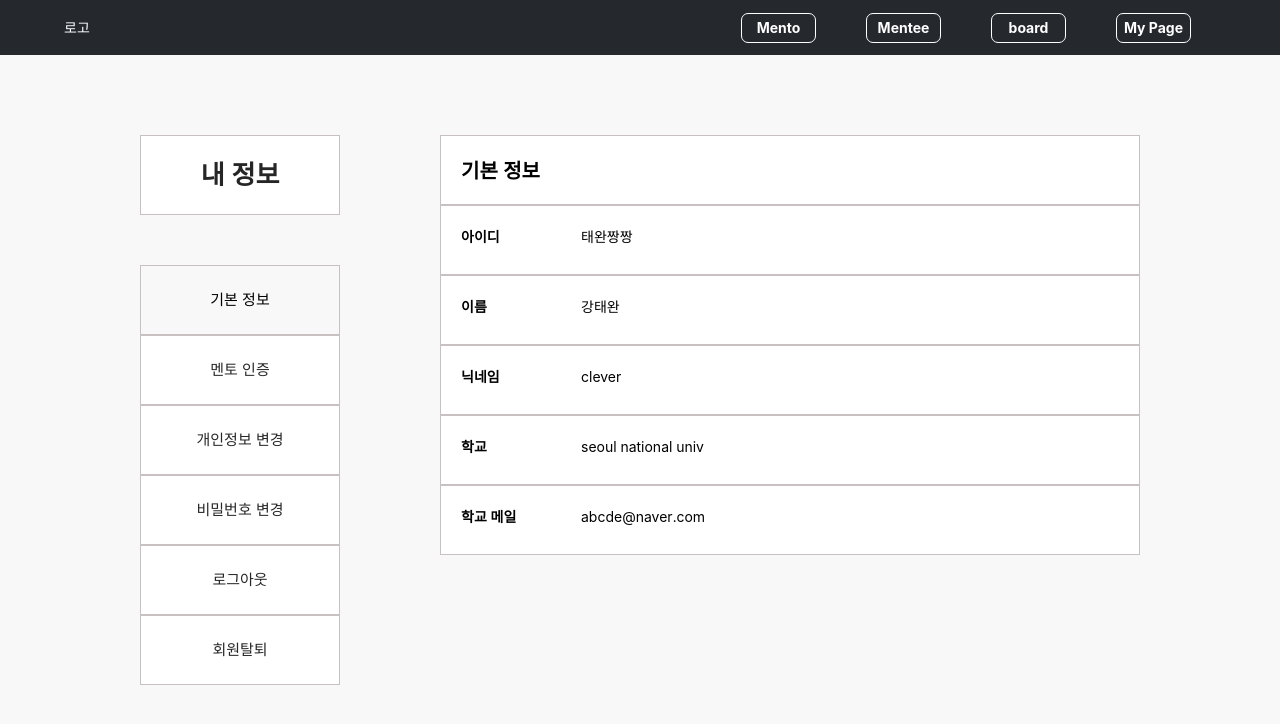
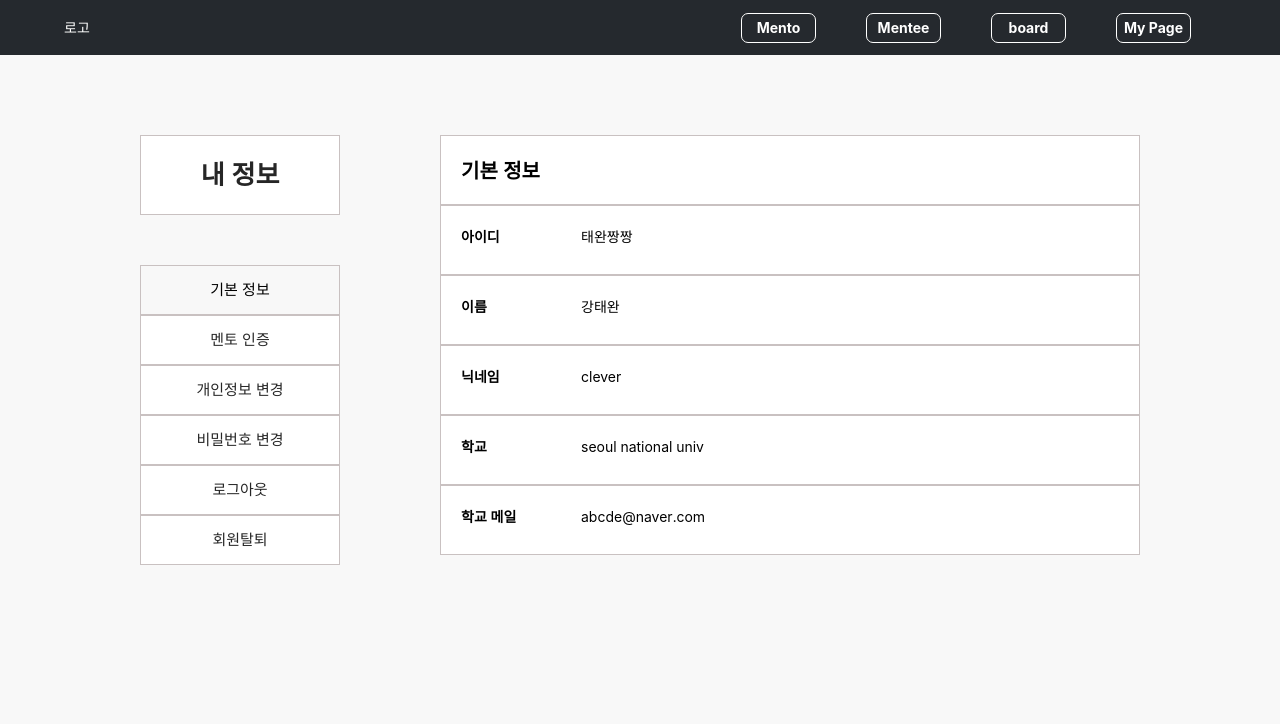
Before and after one commit to taewankang/elekant_front, a React (Create React App) app in the folder front/: page /mypage in a window 1280 px wide. Shown: the top 724 px of the page. Built offline with nearby package versions, Linux system fonts and the light colour scheme.

Commit message:
modify mypage screen

```diff
--- a/front/src/component/mypage/ChangePassword.js
+++ b/front/src/component/mypage/ChangePassword.js
@@ -1,12 +1,8 @@
 //마이 페이지 - 비밀번호 변경
 import React, {useState, useEffect, useCallback} from 'react';
-import {Block, Bold, Input, Title, CompleteButton, ButtonContainer} from './style';
+import {Container, Block, Bold, Input, Title, CompleteButton, ButtonContainer} from './style';
 import styled from 'styled-components';
 import {BUTTON_COLOR} from '../../color';
-const ChangeContainer = styled.div`
-    width: 700px;
-    height: 400px;
-`
 
 const PasswordException = styled.span`
     color: ${BUTTON_COLOR};
@@ -42,7 +38,7 @@ const ChangePassword = () => {
     }
 
     return (
-        <ChangeContainer>
+        <Container>
             <Title>비밀번호 변경</Title>
             <form onSubmit={onSubmit}>
                 <Block>
@@ -62,7 +58,7 @@ const ChangePassword = () => {
                     <CompleteButton>비밀번호 변경</CompleteButton>
                 </ButtonContainer>
             </form>
-        </ChangeContainer>
+        </Container>
     )
 }
 
--- a/front/src/component/mypage/Exit.js
+++ b/front/src/component/mypage/Exit.js
@@ -1,13 +1,10 @@
 // 마이 페이지 - 회원 탈퇴
 import React, {useState, useEffect} from 'react';
 import styled from 'styled-components';
-import {Block, Title, CompleteButton} from './style';
+import {Container, Block, Title, CompleteButton} from './style';
 import {useSelector, useDispatch} from 'react-redux';
 import { useCallback } from 'react';
-const ExitContainer = styled.div`
-    width: 700px;
-    height: 400px;
-`
+
 const ButtonContainer = styled.div`
     margin-top: 50px;
     display: flex;
@@ -23,7 +20,7 @@ const Exit = () => {
         // })
     })
     return (
-        <ExitContainer>
+        <Container>
             <Title>회원탈퇴</Title>
             <Block style={{height: '150px', display: 'block'}}>
                 정말 탈퇴하시겠습니까?
@@ -31,7 +28,7 @@ const Exit = () => {
                     <CompleteButton onClick={onClick}>회원탈퇴</CompleteButton>
                 </ButtonContainer>
             </Block>
-        </ExitContainer>
+        </Container>
     )
 }
 
--- /dev/null
+++ b/front/src/component/mypage/HorizontalMenu.js
@@ -0,0 +1,11 @@
+import React from 'react';
+
+const HorizontalMenu = ({menuIdx, setMenuIdx}) => {
+    return (
+        <div>
+
+        </div>
+    )
+}
+
+export default HorizontalMenu
--- a/front/src/component/mypage/Logout.js
+++ b/front/src/component/mypage/Logout.js
@@ -1,12 +1,8 @@
 //마이 페이지 - 로그아웃
 import React, {useCallback} from 'react';
 import styled from 'styled-components';
-import {Title, Block, CompleteButton} from './style';
+import {Container, Title, Block, CompleteButton} from './style';
 import {useSelector, useDispatch} from 'react-redux';
-const LogoutContainer = styled.div`
-    width: 700px;
-    height: 400px;
-`
 
 const ButtonContainer = styled.div`
     margin-top: 50px;
@@ -24,7 +20,7 @@ const Logout = ({history}) => {
     })
 
     return (
-        <LogoutContainer>
+        <Container>
             <Title>로그아웃</Title>
             <Block style={{height: '150px', display: 'block'}}>
                 정말 로그아웃 하시겠습니까?
@@ -32,7 +28,7 @@ const Logout = ({history}) => {
                     <CompleteButton onClick={logoutClick}>로그아웃</CompleteButton>
                 </ButtonContainer>
             </Block>
-        </LogoutContainer>
+        </Container>
     )
 }
 
--- a/front/src/component/mypage/NormalInfo.js
+++ b/front/src/component/mypage/NormalInfo.js
@@ -1,19 +1,14 @@
 // 마이 페이지 - 기본 정보
 import React from 'react';
 import styled from 'styled-components';
-import {Block, Bold, Title} from './style';
+import {Container, Block, Bold, Title} from './style';
 import {useSelector} from 'react-redux';
-const NormalContainer = styled.div`
-    width: 1000px;
-    height: 500px;
-    font-color: #000000;
-`
 
 const NormalInfo = () => {
     const {id, name, nickname, school, mail} = useSelector(state => state.reducer);
 
     return (
-        <NormalContainer>
+        <Container>
             <Title>기본 정보</Title>
             <Block>
                 <Bold>아이디</Bold> {id}
@@ -30,7 +25,7 @@ const NormalInfo = () => {
             <Block>
                 <Bold>학교 메일</Bold> {mail}
             </Block>
-        </NormalContainer>
+        </Container>
     )
 }
 
--- a/front/src/component/mypage/PersonalInfo.js
+++ b/front/src/component/mypage/PersonalInfo.js
@@ -1,17 +1,11 @@
 //마이 페이지 - 개인 정보 변경
 import React, {useState, useEffect, useCallback} from 'react';
 import styled from 'styled-components';
-import {Block, Bold, Title, Input, CompleteButton, ButtonContainer} from './style';
+import {Container, Block, Bold, Title, Input, CompleteButton, ButtonContainer} from './style';
 import {useSelector} from 'react-redux';
 import {PlusCircleOutlined} from '@ant-design/icons'
 import {BUTTON_COLOR} from '../../color';
 import 'antd/dist/antd.css';
-
-const PersonContainer = styled.div`
-    width: 700px;
-    height: 400px;
-`
-
 const NameException = styled.span`
     color: ${BUTTON_COLOR};
     font-size: 12px;
@@ -50,7 +44,7 @@ const PersonalInfo = () => {
     }, [])
 
     return (
-        <PersonContainer>
+        <Container>
             <Title>개인정보 변경</Title>
             <form onSubmit={onSubmit}>
                 <Block>
@@ -76,7 +70,7 @@ const PersonalInfo = () => {
                     <CompleteButton>수정 완료</CompleteButton>
                 </ButtonContainer>
             </form>
-        </PersonContainer>
+        </Container>
     )
 }
 
--- a/front/src/component/mypage/Menu.js
+++ b/front/src/component/mypage/VerticalMenu.js
@@ -16,7 +16,7 @@ const Block = styled.div`
 `
 const Button = styled.button`
   width: 200px;
-  height: 70px;
+  height: 50px;
   display: flex;
   flex-direction: column;
   background-color: #FFFFFF;
@@ -30,7 +30,7 @@ const Button = styled.button`
 
 const ClickButton = styled.button`
   width: 200px;
-  height: 70px;
+  height: 50px;
   display: flex;
   flex-direction: column;
   background-color: ${MY_PAGE_BUTTON};
@@ -45,6 +45,9 @@ const ClickButton = styled.button`
 
 const MenuContainer=styled.div`
   margin-right: 100px;
+  margin-left: 10px;
+  width: 200px;
+  min-width: 200px;
 `
 
 const Menu = ({menuIdx, setMenuIdx}) => {
--- a/front/src/component/mypage/style.js
+++ b/front/src/component/mypage/style.js
@@ -1,13 +1,32 @@
 import {MY_PAGE_BORDER, BUTTON_COLOR} from '../../color';
 import styled from 'styled-components';
+import {MY_PAGE_APP_WIDTH} from '../../constant';
+export const Container = styled.div`
+    height: 400px;
+    @media only screen and (max-width: ${MY_PAGE_APP_WIDTH}px){
+        width: 100%;
+    }
+    @media only screen and (min-width: ${MY_PAGE_APP_WIDTH}px){
+        width: 700px;
+        margin-right: 10px;
+    }
+`
+
 export const Block = styled.div`
-    width: 700px;
     height: 70px;
     padding: 20px;
     display: flex;
     background-color: #FFFFFF;
     color: #000000;
     border: 1px solid ${MY_PAGE_BORDER};
+    @media only screen and (min-width: ${MY_PAGE_APP_WIDTH}px){
+        width: 700px;
+        margin-right: 10px;
+    }
+    @media only screen and(max-width: ${MY_PAGE_APP_WIDTH}px){
+        width: 100%;
+        min-width: 100%;
+    }
 `
 
 export const Bold = styled.div`
@@ -18,13 +37,21 @@ export const Bold = styled.div`
 export const Title = styled.div`
     font-weight: 900;
     font-size: 20px;
-    width: 700px;
     height: 70px;
     padding: 20px;
     display: flex;
     background-color: #FFFFFF;
     color: #000000;
     border: 1px solid ${MY_PAGE_BORDER};
+    @media only screen and (min-width: ${MY_PAGE_APP_WIDTH}px){
+        width: 700px;
+        margin-right: 10px;
+    }
+    @media only screen and(max-width: ${MY_PAGE_APP_WIDTH}px){
+        width: 100%;
+        min-width: 100%;
+    }
+
 `
 
 export const Input = styled.input`
--- a/front/src/constant.js
+++ b/front/src/constant.js
@@ -1 +1,2 @@
 export const MENU_HEIGHT = 600;   //앱 모양으로 변하는 너비
+export const MY_PAGE_APP_WIDTH = 640;
--- a/front/src/page/MyPage.js
+++ b/front/src/page/MyPage.js
@@ -1,5 +1,5 @@
 import React, {useState, useEffect} from "react";
-import Menu from "../component/mypage/Menu";
+import VerticalMenu from "../component/mypage/VerticalMenu";
 import NormalInfo from "../component/mypage/NormalInfo";
 import ChangePassword from "../component/mypage/ChangePassword";
 import Exit from "../component/mypage/Exit";
@@ -9,12 +9,30 @@ import PersonalInfo from "../component/mypage/PersonalInfo";
 import styled from "styled-components";
 import {MY_PAGE_BUTTON} from "../color";
 import {useSelector} from 'react-redux';
+import {MY_PAGE_APP_WIDTH} from '../constant';
+import HorizontalMenu from '../component/mypage/HorizontalMenu';;
 const MyPageContainer = styled.div`
   display: flex;
-  justify-content: center;
   height: 100vh;
+  overflow-x: auto;
+  background-color: ${MY_PAGE_BUTTON};
   width: 100%;
-  background-color: ${MY_PAGE_BUTTON};
+  // 화면이 640보다 작을 때
+  @media only screen and (max-width: ${MY_PAGE_APP_WIDTH}px){
+    justify-content: center;
+    width: 100%;
+  }
+
+  // 화면이 640보다 클 때
+  @media only screen and (min-width: ${MY_PAGE_APP_WIDTH}px){
+    width: 100%;
+    overflow-x: auto;
+  }
+
+  // 화면이 1020보다 클 때
+  @media only screen and (min-width: 1020px){
+    justify-content: center;
+  }
 `
 
 const MyPageContents = styled.div`
@@ -22,6 +40,36 @@ const MyPageContents = styled.div`
   display: flex;
   height: 700px;
   margin-top: 80px;
+
+  //화면이 640보다 작을 때
+  @media only screen and (max-width: ${MY_PAGE_APP_WIDTH}px){
+    width: 100%;
+  }
+
+  //화면이 640보다 클 때
+  @media only screen and (min-width: ${MY_PAGE_APP_WIDTH}px){
+    overflow-x: auto;
+    width: 100%;
+    min-width: 1020px;
+  }
+
+  //화면이 1020보다 클 때
+  @media only screen and (min-width: 1020px){
+    width: 1020px;
+  }
+
+`
+
+const VerticalMenuContainer = styled.div`
+  @media only screen and (max-width: ${MY_PAGE_APP_WIDTH}px){
+    display: none;
+  }
+`
+
+const HorizontalMenuContainer = styled.div`
+  @media only screen and (min-width: (${MY_PAGE_APP_WIDTH} + 1)px){
+    display: none;
+  }
 `
 
 const MyPage = ({history}) => {
@@ -39,7 +87,12 @@ const MyPage = ({history}) => {
     return (
       <MyPageContainer>
         <MyPageContents>
-          <Menu menuIdx={menuIdx} setMenuIdx={setMenuIdx}/>
+          <VerticalMenuContainer>
+            <VerticalMenu menuIdx={menuIdx} setMenuIdx={setMenuIdx}/>
+          </VerticalMenuContainer>
+          <HorizontalMenuContainer>
+            <HorizontalMenu menuIdx={menuIdx} setMenuIdx={setMenuIdx}/>
+          </HorizontalMenuContainer>
           { menuIdx === 0 && <NormalInfo /> }
           { menuIdx === 1 && <IdentifyMento /> }
           { menuIdx === 2 && <PersonalInfo /> }
```
